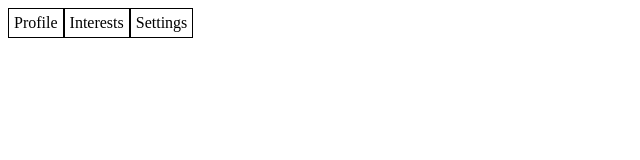
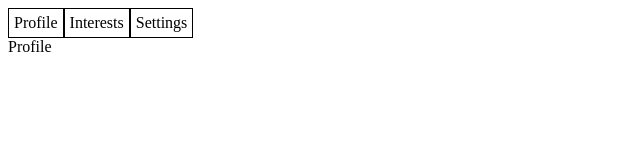
Before and after one commit to nikhiljayant/Tabs-Form-Component, a React (Vite) app: page / in a window 1280 px wide. Shown: the top 160 px of the page, without its empty margins (0-640 px from the left). Built offline with nearby package versions, Linux system fonts and the light colour scheme.

Commit message:
track active tab component

```diff
--- a/src/components/TabForm.jsx
+++ b/src/components/TabForm.jsx
@@ -1,16 +1,20 @@
-import React from "react";
+import React, { useState } from "react";
 // Components
 import Profile from "./Profile";
 import Interests from "./Interests";
 import Settings from "./Settings";
 
 const TabForm = () => {
-  // 26:20
+  const [activeTab, setActiveTab] = useState(0);
+
   const tabs = [
     { name: "Profile", component: <Profile /> },
     { name: "Interests", component: <Interests /> },
     { name: "Settings", component: <Settings /> },
   ];
+
+  const activeTabComponent = tabs[activeTab].component;
+
   return (
     <div>
       <div className="heading-container">
@@ -20,6 +24,9 @@ const TabForm = () => {
           </div>
         ))}
       </div>
+      <div className="tab-body">
+        {activeTabComponent}
+      </div>
     </div>
   );
 };
```
